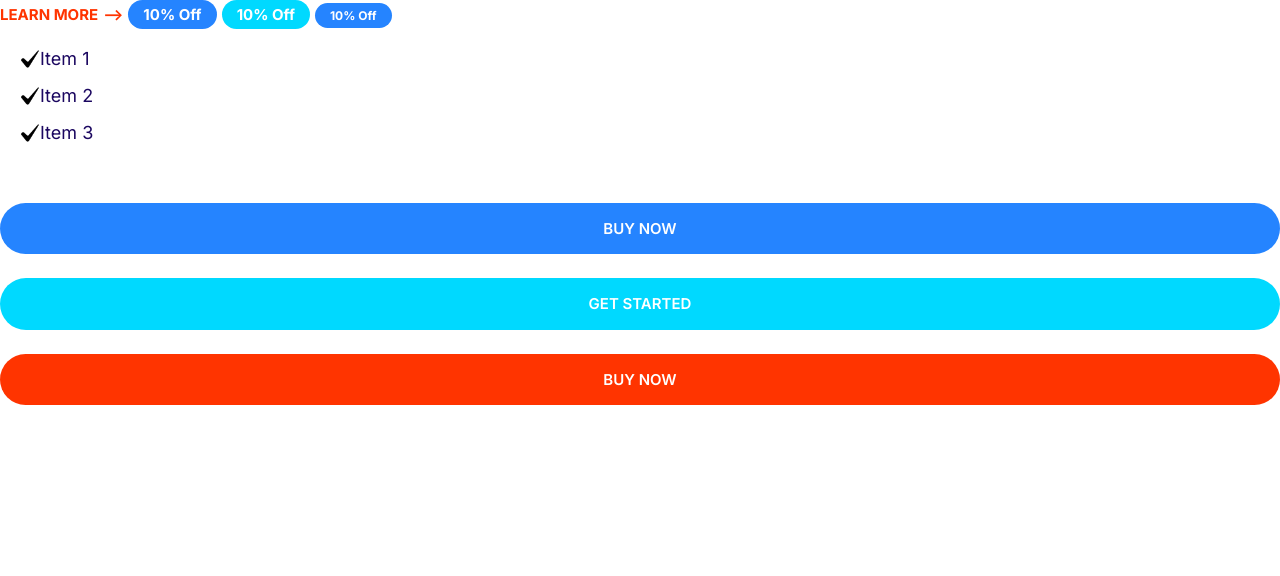
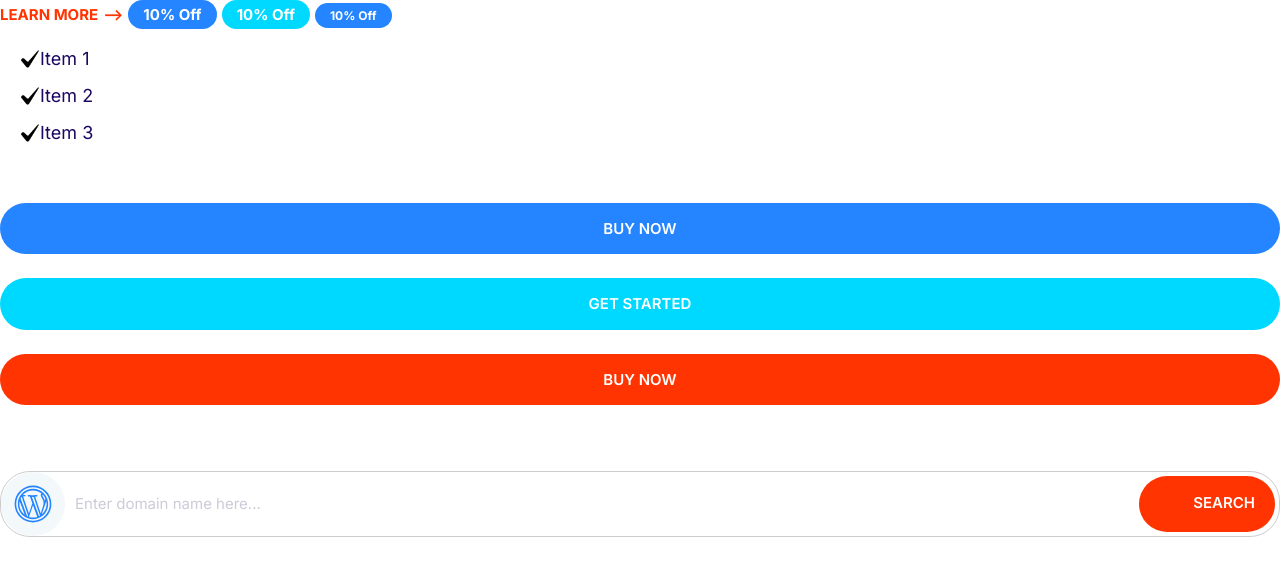
Before and after one commit to dguzja/moshify, a plain HTML site: page index.html in a window 1280 px wide. Drawn offline with Linux system fonts and the light colour scheme.

Commit message:
Build the input container

```diff
--- a/css/styles.css
+++ b/css/styles.css
@@ -4,6 +4,8 @@
     --accent-color: #ff3400;
     --heading-color: #1b0760;
     --body-color: #918ca4;
+    --color-border: #ccc;
+    --border-radius: 30px;
 }
 
 *, *::after, *::before {
@@ -181,13 +183,17 @@ a {
 }
 
 .icon-container {
-    background: f3f9fa;
+    background: #f3f9fa;
     width: 64px;
     height: 64px;
     border-radius: 100%;
     display: inline-flex;
     justify-content: center;
     align-items: center;
+}
+
+.icon-container--accent {
+    background: var(--accent-color);
 }
 
 .icon-container .icon {
@@ -243,8 +249,52 @@ a {
     transform: translateY(-2px);
 }
 
+.btn .icon {
+    width: 2rem;
+    height: 2rem;
+    margin-right: 1rem;
+    vertical-align: middle;
+}
+
 @media screen and (min-width: 1024px) {
     .btn {
         font-size: 1.5rem;
     }
 }
+
+/* Inputs */
+.input {
+    border-radius: var(--border-radius);
+    border: 1px solid var(--color-border);
+    color: var(--heading-color);
+    font-size: 2rem;
+    outline: 0;
+    padding: 1.5rem 3rem;
+    display: inline-block;
+}
+
+.input::placeholder {
+    color: #cdcbd7;
+}
+
+.input-group {
+    border: 1px solid var(--color-border);
+    border-radius: var(--border-radius);
+    display: flex;
+}
+
+.input-group .input {
+    border: 0;
+    flex-grow: 1;
+    padding: 1.5rem 1rem;
+}
+
+.input-group .btn {
+    margin: 4px;
+}
+
+@media screen and (min-width: 1024px) {
+    .input {
+        font-size: 1.5rem;
+    }
+}
--- a/index.html
+++ b/index.html
@@ -26,8 +26,23 @@
     <button class="btn btn--primary btn--block">BUY NOW</button>
     <button class="btn btn--secondary btn--block">GET STARTED</button>
     <button class="btn btn--accent btn--block">BUY NOW</button>
+    <br>
+    <br>
+    <br>
 
-
-
+    <div class="input-group">
+        <span class="icon-container">
+            <svg class="icon icon--primary">
+                <use xlink:href="images/sprite.svg#icons8-wordpress"></use>
+            </svg>
+        </span>
+        <input type="text" class="input" placeholder="Enter domain name here...">
+        <button class="btn btn--accent">
+            <svg class="icon icon--white">
+                <use href="images/sprite.svg#icons8-search"></use>
+            </svg>
+            Search
+        </button>
+    </div>
 </body>
 </html>
```
Also changed, not shown: components/icons.html (+6 -0 lines), components/inputs.html (added, +14 -0 lines), images/icons8-search.svg (added), images/icons8-wordpress.svg, images/sprite.svg.
